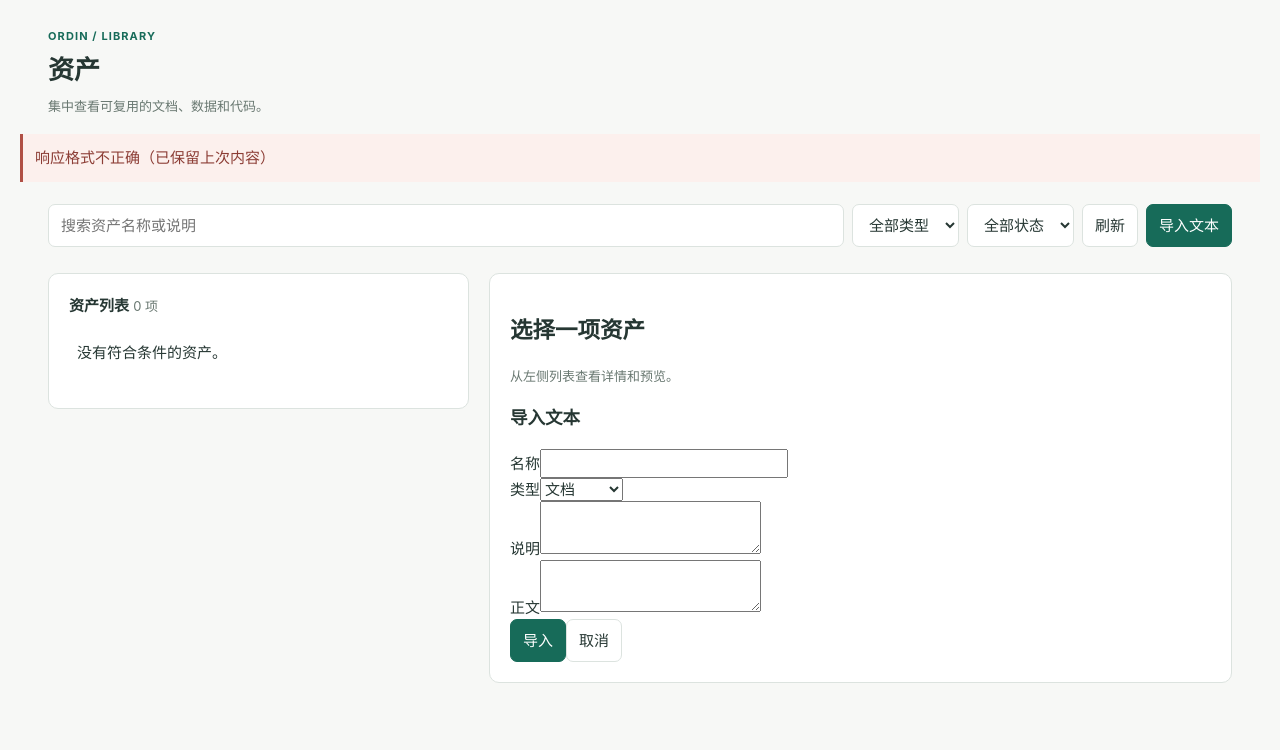
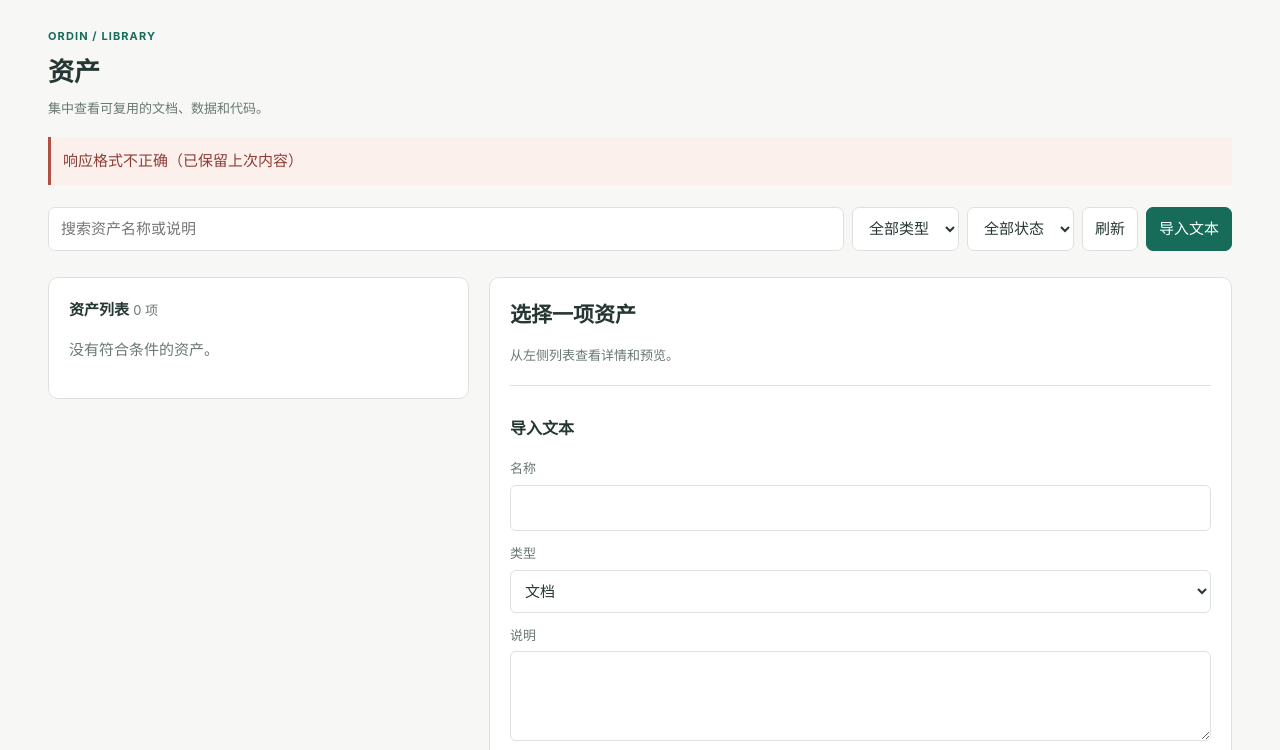
Before and after one commit to liyabgf/ordin, a website: page panel/assets.html in a window 1280 px wide. Both pictures are taken after a click on the button "导入文本". Shown: the top 750 px of the page. Drawn offline with Linux system fonts and the light colour scheme; no server answers.

Commit message:
fix: publish complete asset panel styles

```diff
--- a/panel/assets.html
+++ b/panel/assets.html
@@ -5,154 +5,17 @@
     <meta name="viewport" content="width=device-width,initial-scale=1" />
     <title>资产 · Ordin</title>
     <style>
-:root {
-  font:15px/1.55 -apple-system,BlinkMacSystemFont,"Segoe UI","PingFang SC",sans-serif;
-  color:#263733;
-  background:#f7f8f6;
-  --line:#dce3df;
-  --muted:#697871;
-  --teal:#176b59
-}
-* {
-  box-sizing:border-box
-}
-[hidden] {
-  display:none!important
-}
-body {
-  margin:0
-}
-button,input,textarea,select {
-  font:inherit;
-  color:inherit
-}
-button {
-  cursor:pointer
-}
-button:disabled {
-  opacity:.5;
-  cursor:default
-}
-button:focus-visible,input:focus-visible,textarea:focus-visible,select:focus-visible {
-  outline:3px solid #238b75;
-  outline-offset:2px
-}
-header {
-  max-width:1240px;
-  margin:auto;
-  padding:28px 28px 18px
-}
-h1 {
-  font-size:26px;
-  margin:5px 0 6px
-}
-.eyebrow {
-  color:var(--teal);
-  font-size:11px;
-  letter-spacing:.1em;
-  font-weight:700
-}
-.muted {
-  color:var(--muted);
-  font-size:13px
-}
-.toolbar {
-  max-width:1240px;
-  margin:auto;
-  padding:8px 28px 18px;
-  display:flex;
-  gap:8px;
-  flex-wrap:wrap
-}
-.toolbar input {
-  flex:1;
-  min-width:180px
-}
-.toolbar select,.toolbar input,.btn {
-  border:1px solid var(--line);
-  border-radius:7px;
-  background:#fff;
-  padding:9px 12px;
-  min-height:42px
-}
-.btn.primary {
-  background:var(--teal);
-  border-color:var(--teal);
-  color:#fff
-}
-.error {
-  max-width:1240px;
-  margin:0 auto 14px;
-  padding:12px;
-  background:#fcf0ed;
-  color:#8c3d35;
-  border-left:3px solid #b05045
-}
-.layout {
-  max-width:1240px;
-  margin:auto;
-  padding:8px 28px 36px;
-  display:grid;
-  grid-template-columns:minmax(260px,.85fr) minmax(0,1.5fr);
-  gap:20px;
-  align-items:start
-}
-.panel {
-  min-width:0;
-  overflow:hidden;
-  border:1px solid var(--line);
-  border-radius:10px;
-  background:#fff;
-  padding:20px
-}
-.asset {
-  width:100%;
-  text-align:left;
-  border:1px solid var(--line);
-  border-radius:8px;
-  padding:13px;
-  margin:0 0 9px;
-  background:#fff
-}
-.asset[aria-current=true] {
-  border-color:#4b9b84;
-  background:#f0f7f3
-}
-.asset-title {
-  display:block;
-  font-weight:650;
-  overflow-wrap:anywhere
-}
-.asset-meta {
-  display:block;
-  margin-top:5px;
-  color:var(--muted);
-  font-size:12px
-}
-.badge {
-  display:inline-block;
-  padding:2px 7px;
-  border-radius:5px;
-  background:#edf3ef;
-  color:#47665b;
-  font-size:12px;
-  margin:5px 5px 0 0
-}
-.badge.warn {
-  background:#fbf0d8;
-  color:#8b601f
-}
-.badge.bad {
-  background:#faecea;
-  color:#9b443b
-}
-.empty {
-  padding:24px 8px;
-  color:va... (line truncated to 2000 chars)
-      input,textarea,select{max-width:100%;min-width:0}.field input,.field textarea,.field select{display:block;width:100%;max-width:100%;min-width:0}.actions{display:flex;gap:8px;flex-wrap:wrap}.actions .btn{max-width:100%;white-space:normal;overflow-wrap:anywhere}.preview img{max-width:100%;height:auto}.description{overflow-wrap:anywhere}pre{white-space:pre-wrap;overflow-wrap:anywhere}
-      #detail input,#detail textarea,#detail select{display:block;width:100%;max-width:100%;box-sizing:border-box}#detail .actions{display:flex;flex-wrap:wrap;max-width:100%;gap:6px}#detail .actions .btn{min-width:0;max-width:100%;box-sizing:border-box}
-      @media(max-width:760px){header{padding:18px 14px 10px}.toolbar{padding:8px 14px 12px}.toolbar input{min-width:120px}.layout{padding:8px 14px 24px;grid-template-columns:minmax(0,1fr);gap:12px}.panel{padding:14px}.actions{flex-wrap:wrap}.detail-head{flex-wrap:wrap}.preview-head{flex-wrap:wrap}.btn{min-height:44px}}
-    </style>
+:root{font:15px/1.6 -apple-system,BlinkMacSystemFont,"Segoe UI","PingFang SC",sans-serif;color:#263733;background:#f7f8f6;--line:#dce3df;--muted:#697871;--teal:#176b59}
+*{box-sizing:border-box} [hidden]{display:none!important} body{margin:0} button,input,textarea,select{font:inherit;color:inherit} button{cursor:pointer} button:disabled{opacity:.55;cursor:default} :focus-visible{outline:3px solid #238b75;outline-offset:2px}
+header{max-width:1240px;margin:auto;padding:28px 28px 18px}h1{font-size:26px;margin:5px 0 6px}h2{font-size:21px;margin:0;overflow-wrap:anywhere}h3{font-size:16px}.eyebrow{color:var(--teal);font-size:11px;letter-spacing:.1em;font-weight:700}.muted{color:var(--muted);font-size:13px}
+.toolbar{max-width:1240px;margin:auto;padding:8px 28px 18px;display:flex;gap:8px;flex-wrap:wrap}.toolbar input{flex:1;min-width:160px}.toolbar select,.toolbar input,.btn{border:1px solid var(--line);border-radius:7px;background:#fff;padding:9px 12px;min-height:44px}.btn.primary{background:var(--teal);border-color:var(--teal);color:#fff}
+.error{max-width:1184px;margin:0 auto 14px;padding:12px;background:#fcf0ed;color:#8c3d35;border-left:3px solid #b05045;overflow-wrap:anywhere}
+.layout{max-width:1240px;margin:auto;padding:8px 28px 36px;display:grid;grid-template-columns:minmax(260px,.85fr) minmax(0,1.5fr);gap:20px;align-items:start}.panel{min-width:0;border:1px solid var(--line);border-radius:10px;background:#fff;padding:20px}
+.asset{width:100%;text-align:left;border:1px solid var(--line);border-radius:8px;padding:13px;margin:0 0 9px;background:#fff}.asset[aria-current=true]{border-color:#4b9b84;background:#f0f7f3}.asset-title{display:block;font-weight:650;overflow-wrap:anywhere}.asset-meta{display:block;margin-top:5px;color:var(--muted);font-size:12px;overflow-wrap:anywhere}.badge{display:inline-block;padding:2px 7px;border-radius:5px;background:#edf3ef;color:#47665b;font-size:12px;margin:5px 5px 0 0}.badge.warn{background:#fbf0d8;color:#8b601f}.badge.bad{background:#faecea;color:#9b443b}.empty{padding:16px 0;color:var(--muted)}
+.detail-head,.preview-head{display:flex;justify-content:space-between;align-items:flex-start;gap:12px;flex-wrap:wrap}.detail-head>div{min-width:0}.description{white-space:pre-wrap;overflow-wrap:anywhere}.section{margin-top:20px;padding-top:14px;border-top:1px solid var(--line)}.field{display:flex;flex-direction:column;gap:6px;margin:12px 0;min-width:0}.field label{font-size:13px;color:var(--muted)}.field input,.field textarea,.field select{display:block;width:100%;min-width:0;max-width:100%;padding:10px;border:1px solid var(--line);border-radius:6px;background:#fff}.field textarea{min-height:90px;resize:vertical}.actions{display:flex;gap:8px;flex-wrap:wrap}.actions .btn{max-width:100%;white-space:normal;overflow-wrap:anywhere}.source-link{background:none;border:0;padding:0;min-height:44px;text-align:left;color:var(--teal);text-decoration:underline;overflow-wrap:anywhere}
+.preview{min-width:0}.preview-head{margin-bottom:10px}.preview pre{padding:14px;margin:0;background:#f4f7f5;border-radius:6px;white-space:pre-wrap;overflow-wrap:anywhere;max-height:480px;overflow:auto;font:13px/1.7 ui-monospace,monospace}.preview img{max-width:100%;height:auto;display:block}.preview a{display:inline-block;overflow-wrap:anywhere;min-height:44px;color:var(--teal)}
+@media(max-width:760px){header{padding:18px 14px 10px}.toolbar{padding:8px 14px 12px}.toolbar input{min-width:120px}.layout{padding:8px 14px 24px;grid-template-columns:minmax(0,1fr);gap:12px}.panel{padding:14px}.error{margin:0 14px 12px}}
+</style>
   </head>
   <body>
     <header>
```
Also changed, not shown: docs/ledger.md (+5 -6 lines), tests/panel-visual-integrity.spec.ts (+1 -1 lines).
